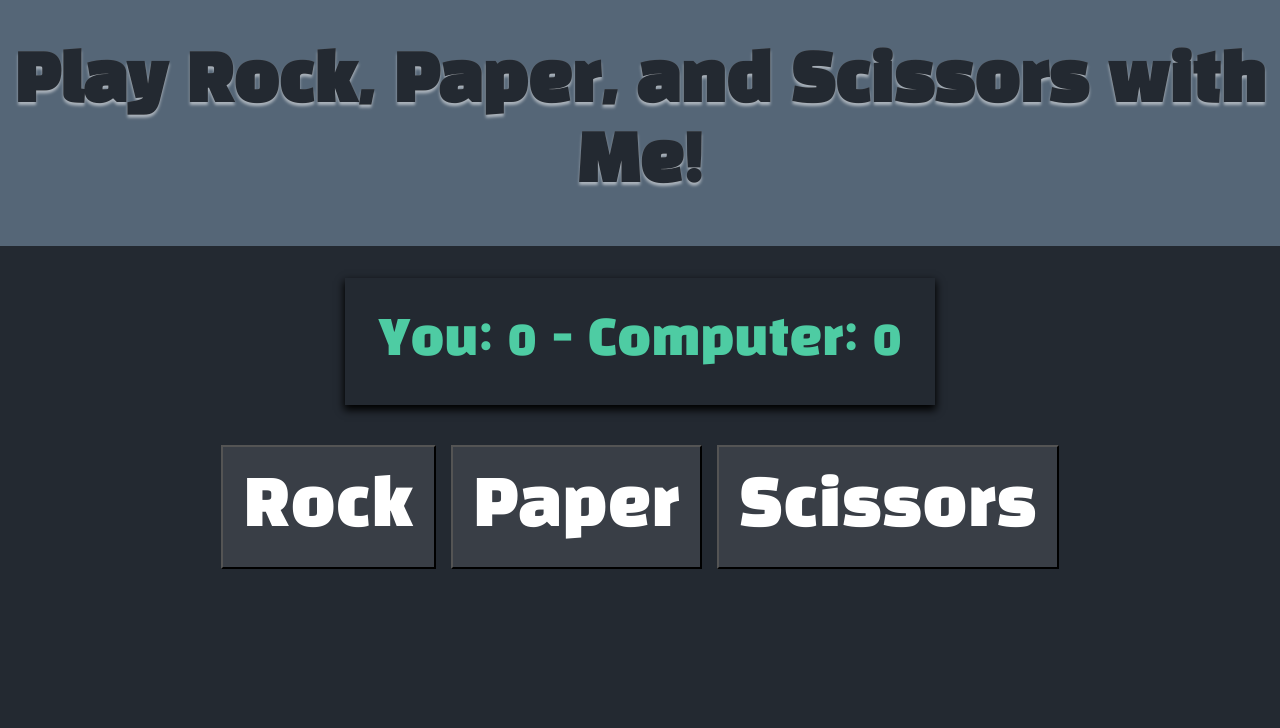
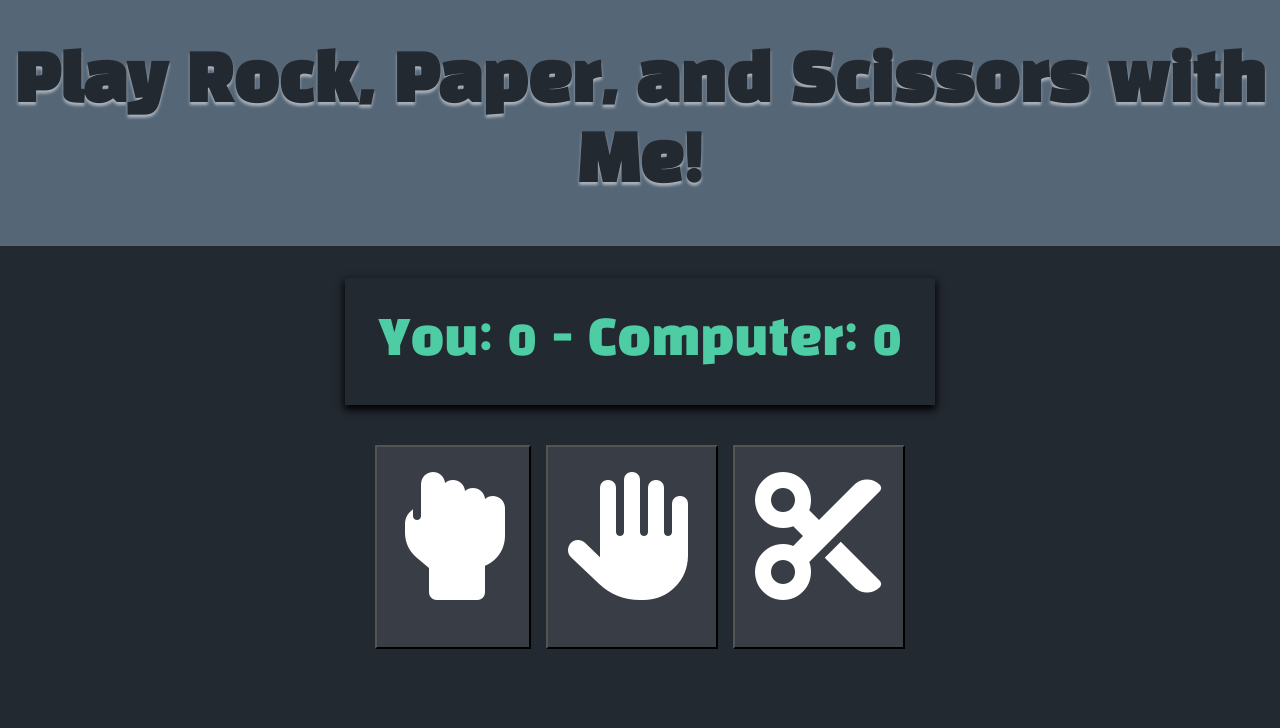
Before and after one commit to marifedt/rock-paper-scissors, a plain HTML site: page index.html in a window 1280 px wide. Drawn offline with Linux system fonts and the light colour scheme.

Commit message:
Change button texts into icons

```diff
--- a/index.html
+++ b/index.html
@@ -5,21 +5,24 @@
     <meta http-equiv="X-UA-Compatible" content="IE=edge">
     <meta name="viewport" content="width=device-width, initial-scale=1.0">
     <link rel="stylesheet" href="style.css">
+    <script src="https://kit.fontawesome.com/4969fc8648.js" crossorigin="anonymous"></script>
     <title>Rock Paper Scissors</title>
 </head>
 <body>
     <header>
         <h1>Play Rock, Paper, and Scissors with Me!</h1>
     </header>
-    <div class="score">You: 0 - Computer: 0</div>
-    <div id="btn-container">
-        <button>Rock</button>
-        <button>Paper</button>
-        <button>Scissors</button>
-    </div>
+    <main>
+        <div class="score">You: 0 - Computer: 0</div>
+        <div id="btn-container">
+            <button name="Rock"><i class="fa-solid fa-hand-back-fist"></i></button>
+            <button name="Paper"><i class="fa-solid fa-hand"></i></button>
+            <button name="Scissors"><i class="fa-solid fa-scissors"></i></button>
+        </div>
 
 
-    <div class="result"></div>
+        <div class="result"></div>
+    </main>
     <script src="./index.js"></script>
 </body>
 </html>
--- a/index.js
+++ b/index.js
@@ -34,7 +34,7 @@ function checkScore(){
 
 function playRound(e) {
     let compSelect = getComputerChoice();
-    let playerSelect = e.target.innerText.toUpperCase();
+    let playerSelect = e.target.name.toUpperCase();
     let msg;
 
     switch (playerSelect) {
--- a/style.css
+++ b/style.css
@@ -11,6 +11,14 @@ body{
     background: #232931;
     color: #232931;
     margin: 0;
+}
+
+main{
+    display: flex;
+    justify-content: space-between;
+    align-items: center;
+    flex-direction: column;
+    gap: 2em;
 }
 
 header{
@@ -38,7 +46,7 @@ h1{
 button{
     font-family: inherit;
     padding: 20px;
-    font-size: 4em;
+    font-size: 8em;
     border-color: 2px solid #393e46;
     background-color: #393e46;
     color: #ffffff;
@@ -62,7 +70,10 @@ button:hover{
     padding: 10px;
     text-align: center;
     width: 60%;
-    /* border: 1px dashed yellow; */
-    margin-top: 2em;
     font-size: 3em;
+    color: white;
 }
+
+i{
+    pointer-events: none;
+}
```
